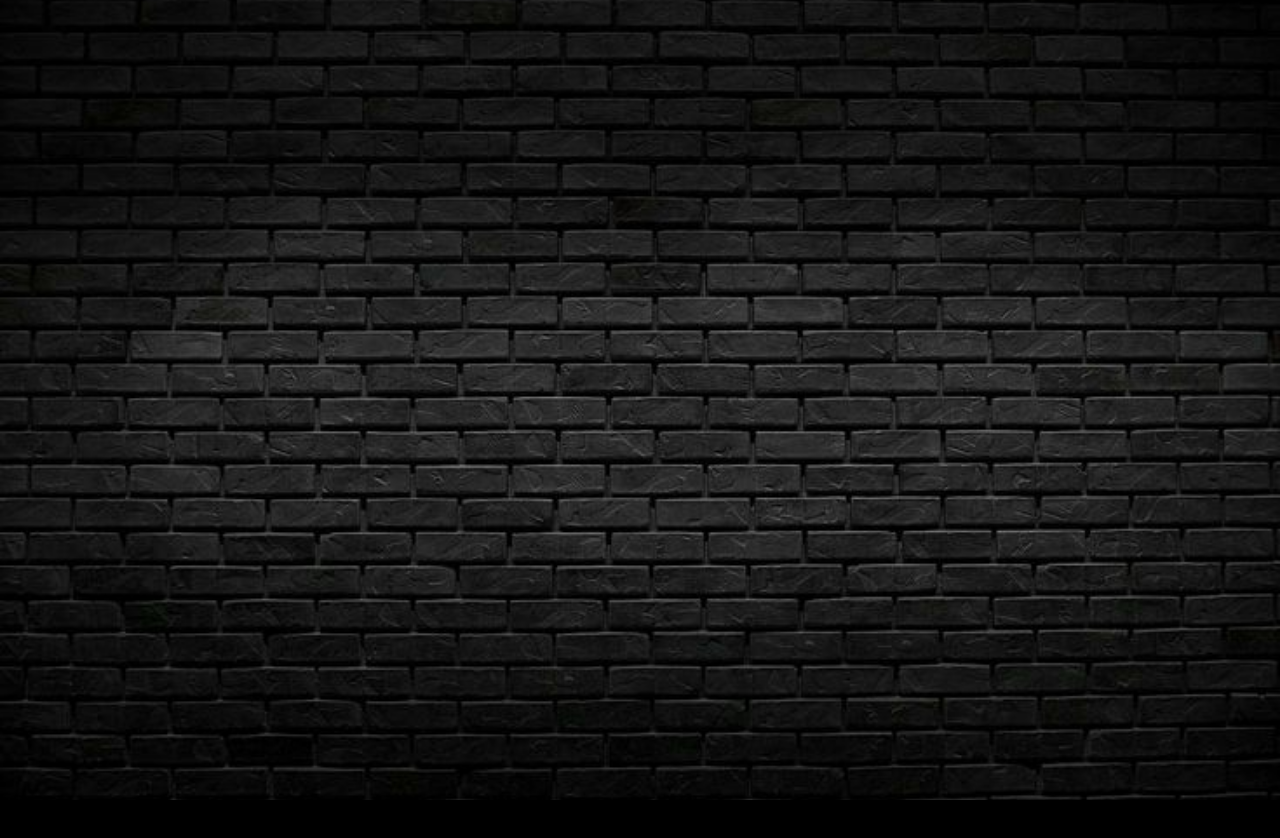
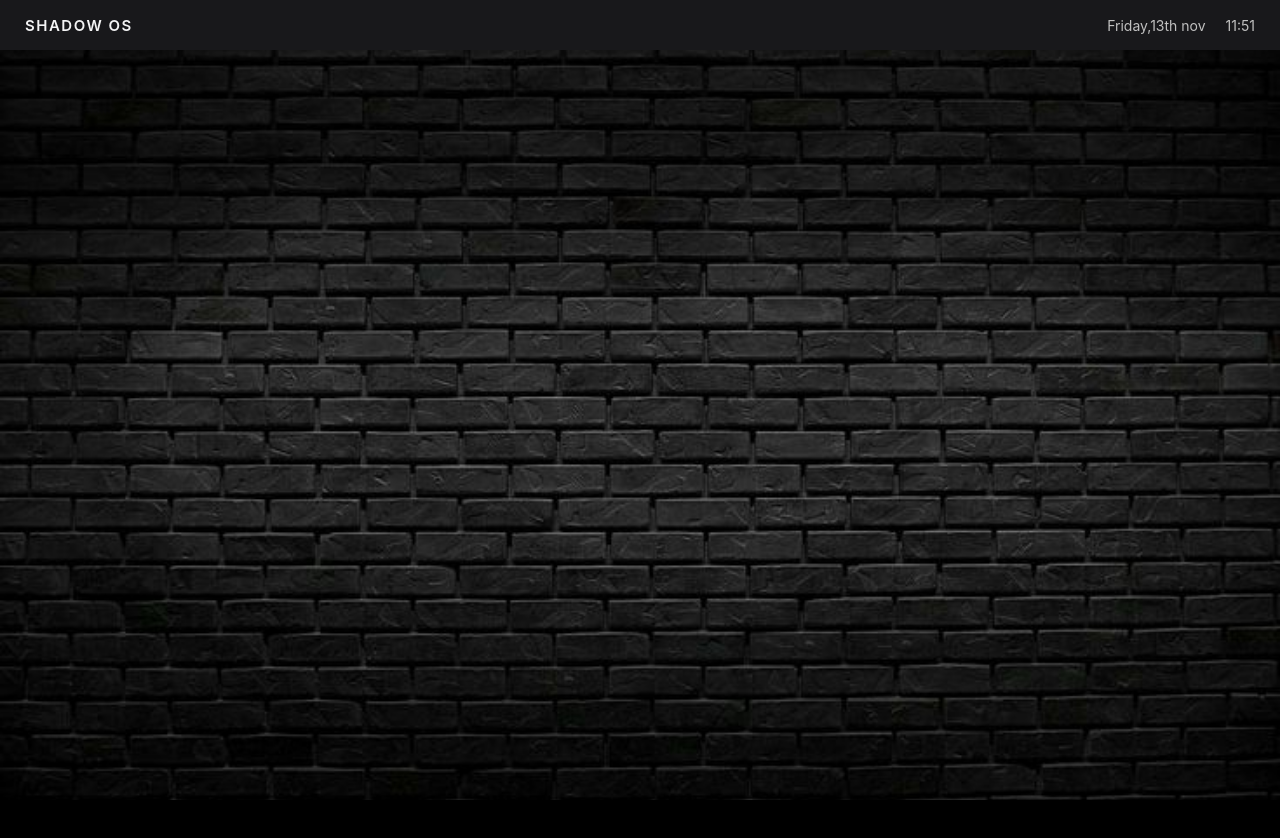
Before and after one commit to piyushoutthere-spec/OS3am, a plain HTML site: page index.html in a window 1280 px wide. Before the commit the page ends 800 px from the top, so only its background shows below. Drawn offline with Linux system fonts and the light colour scheme.

Commit message:
I now added desktop top navigation bar and right now date n time is random and will be made llive later

```diff
--- a/index.html
+++ b/index.html
@@ -10,6 +10,20 @@
     <body>
         <!--main desktop -->
         <main class="desktop">
+
+            <!--top navigation bar-->
+            <header class="topbar">
+
+                <div class="logo">
+                    SHADOW OS
+                </div>
+
+                <div class="systeminfo">
+                    <span id="date">Friday,13th nov</span>
+                    <span id="time">11:51</span>
+                </div>
+            </header>
+
             <section class="desktop-area"></section>
         </main>
 
--- a/os.css
+++ b/os.css
@@ -31,3 +31,34 @@ body {
     position:relative;
 
 }
+
+/*top bar*/
+.topbar {
+    width:100%;
+    height:50px;
+    padding:0 25px;
+
+    display:flex;
+    align-items: center;
+    justify-content: space-between;
+
+    color: #f4f4f5;
+    background: #18181B;
+}
+
+/*os logo*/
+.logo{
+    font-size: 15px;
+    font-weight: 600;
+    letter-spacing: 1.5px;
+}
+
+/*system info*/
+.systeminfo{
+    display:flex;
+    align-items: center;
+    gap:20px;
+
+    font-size:14px;
+    color: silver
+}
```
